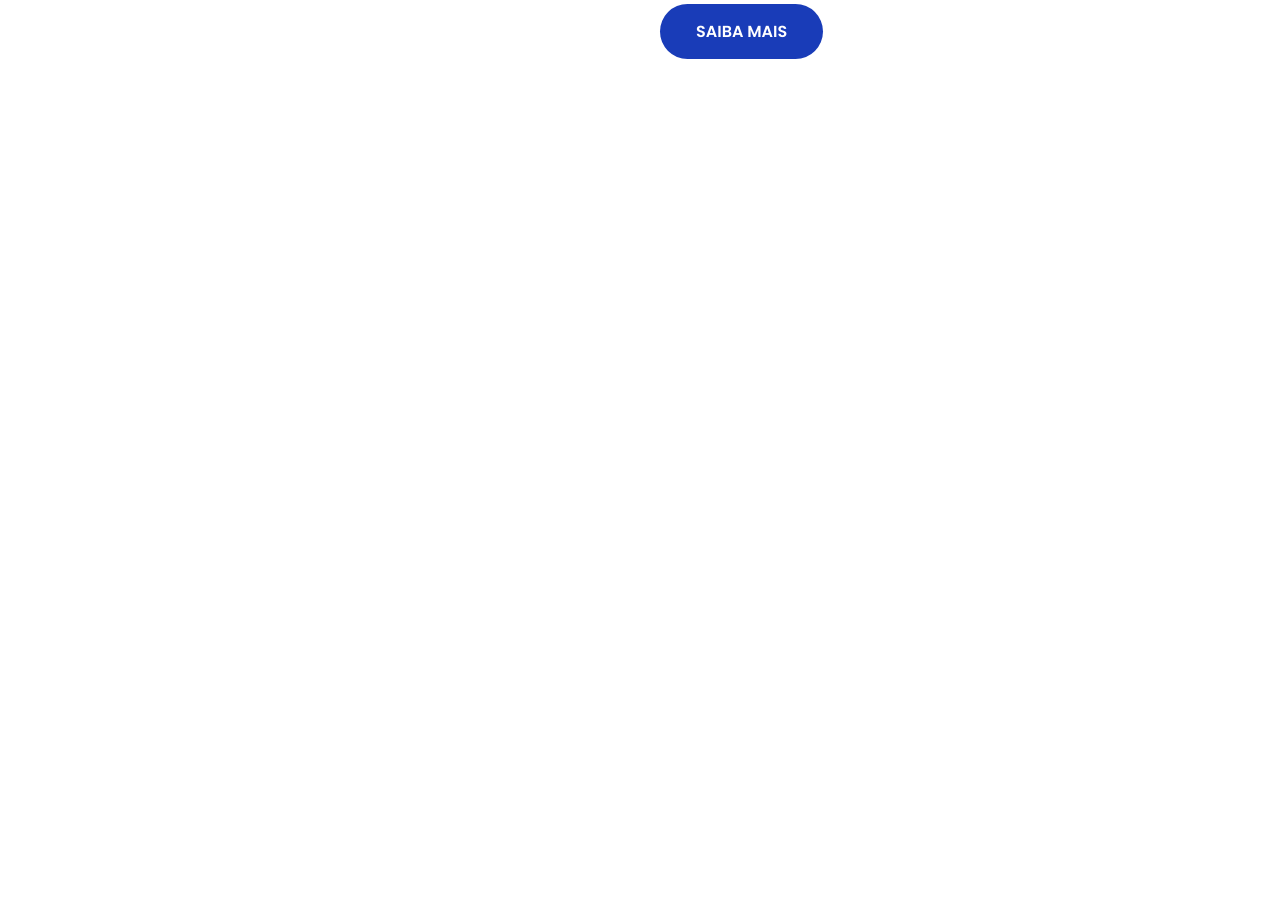
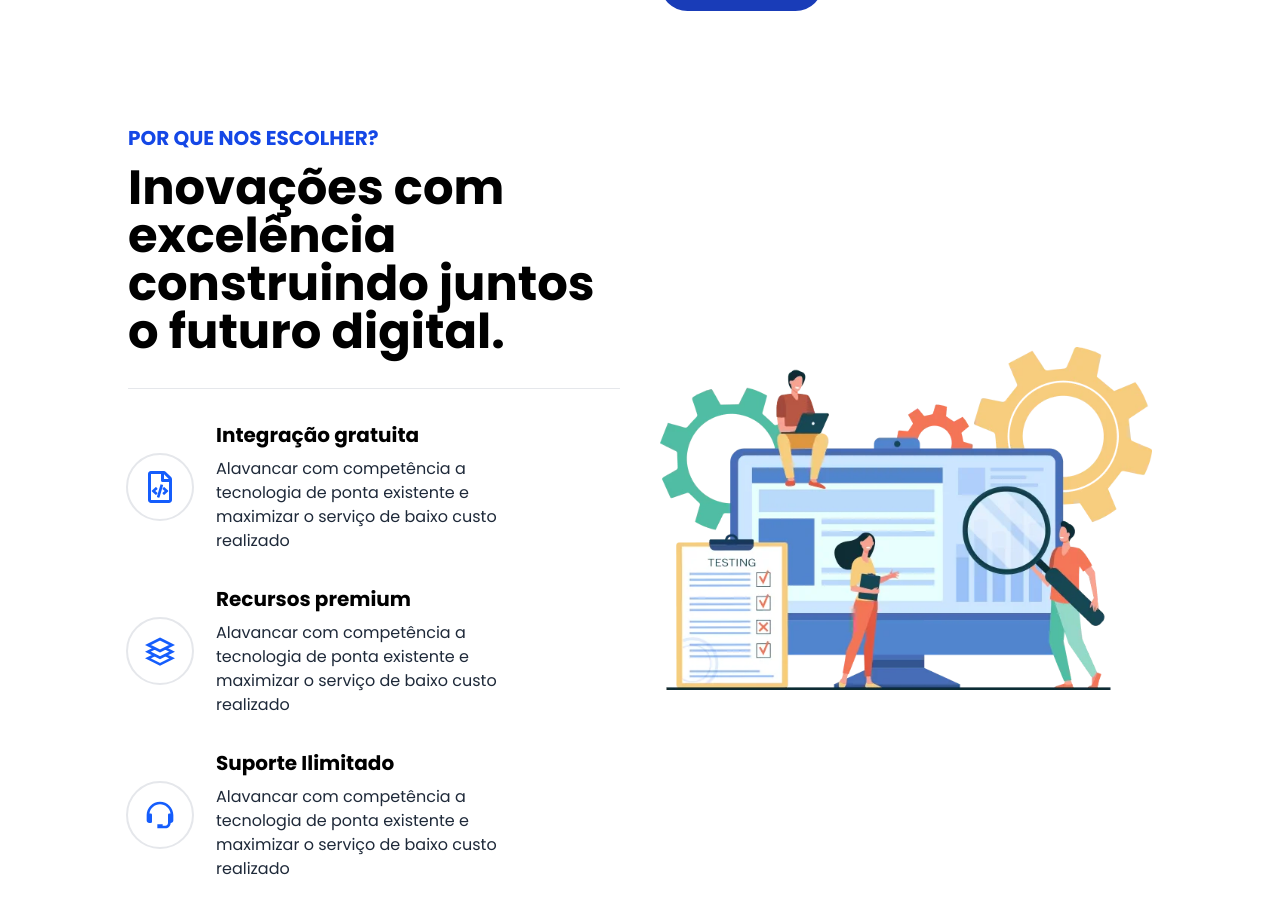
Before and after one commit to WedsonTavares/cloudence, a Next.js app: page / in a window 1280 px wide. Shown: the part 2300-3214 px from the top of the page. Before the commit the page ends 2408 px from the top, so only its background shows below. Built offline with nearby package versions, Linux system fonts and the light colour scheme.

Commit message:
whuchoose

```diff
--- a/components/Home/About/About.tsx
+++ b/components/Home/About/About.tsx
@@ -14,7 +14,7 @@ const About = () => {
                     <p className='text-sm sm:text-base md:text-xl font-bold text-blue-700 dark:text-pink-500 uppercase'>
                         Sobre nós
                     </p>
-                    <h1 className='text-2xl md:text-3xl lg:text-5xl mt-3 font-bold leading-[1.8rem] md:leading-[3rem]'>
+                    <h1 className='text-2xl md:text-3xl lg:text-4l mt-3 font-bold leading-[1.8rem] md:leading-[3rem]'>
                         Inovação e Excelência Construindo Juntos o Futuro Digital
                     </h1>
                     <p className='mt-3 text-gray-700 dark:text-gray-300'>
--- a/components/Home/Home.tsx
+++ b/components/Home/Home.tsx
@@ -2,6 +2,7 @@ import React from 'react'
 import Hero from './Hero/Hero'
 import Services from './Services/Services'
 import About from './About/About'
+import WhyChoose from './WhyChoose/WhyChoose'
 
 function Home() {
   return (
@@ -9,7 +10,7 @@ function Home() {
       <Hero />
       <Services />
       <About />
-      {/* <Portfolio /> */}
+      <WhyChoose />
       {/* <Testimonials /> */}
       {/* <Contact /> */}
     </div>
--- /dev/null
+++ b/components/Home/WhyChoose/WhyChoose.tsx
@@ -0,0 +1,74 @@
+import Image from 'next/image'
+import React from 'react'
+import { BiSupport } from 'react-icons/bi'
+import { FaRegFileCode } from 'react-icons/fa'
+import { GrResources } from 'react-icons/gr'
+
+const WhyChoose = () => {
+    return (
+        <div className='pt-16 pb-16'>
+            <div className='w-[80%] mx-auto grid grid-cols-1 lg:grid-cols-2 gap-10 items-center'>
+                {/* text content */}
+                <div>
+                    {/* subheading */}
+                    <p className='text-sm uppercase sm:text-base md:text-xl font-bold text-blue-700 dark:text-pink-500'>
+                        Por que nos escolher?
+                    </p>
+                    {/* leading */}
+                    <h1 className='text-xl md:text-3xl lg:text-5xl mt-3 font-bold leading-[1.8rem]
+                        md:leading-[3rem]'>
+                        Inovações com excelência construindo juntos o futuro digital.
+                    </h1>
+                    {/* line */}
+                    <div className='mt-8 mb-8 w-full h-[1px] bg-gray-200 dark:bg-gray-700'></div>
+                    {/* list type feature*/}
+                    {/* 1st item */}
+                    <div className='sm:flex space-y-3 sm:space-y-0 items-center gap-6 mt-8 mb-8'>
+                        <div className='flex items-center w-16 h-16 outline-2 outline-gray-200 dark:outline-gray-700
+                        rounded-full flex-col justify-center'>
+                            <FaRegFileCode className='w-8 h-8 text-blue-600' />
+                        </div>
+                        <div className='flex-1'>
+                            <h1 className='text-xl font-bold'>Integração gratuita</h1>
+                            <p className='text-gray-800 dark:text-gray-300 mt-2 w-[70%]'>
+                                Alavancar com competência a tecnologia de ponta existente e maximizar o serviço de baixo custo realizado
+                            </p>
+                        </div>
+                    </div>
+                    {/* 2nd item */}
+                    <div className='sm:flex space-y-3 sm:space-y-0 items-center gap-6 mt-8 mb-8'>
+                        <div className='flex items-center w-16 h-16 outline-2 outline-gray-200 dark:outline-gray-700
+                        rounded-full flex-col justify-center'>
+                            <GrResources className='w-8 h-8 text-blue-600' />
+                        </div>
+                        <div className='flex-1'>
+                            <h1 className='text-xl font-bold'>Recursos premium</h1>
+                            <p className='text-gray-800 dark:text-gray-300 mt-2 w-[70%]'>
+                                Alavancar com competência a tecnologia de ponta existente e maximizar o serviço de baixo custo realizado
+                            </p>
+                        </div>
+                    </div>
+                    {/* 3rd item */}
+                    <div className='sm:flex space-y-3 sm:space-y-0 items-center gap-6 mt-8 mb-8'>
+                        <div className='flex items-center w-16 h-16 outline-2 outline-gray-200 dark:outline-gray-700
+                        rounded-full flex-col justify-center'>
+                            <BiSupport className='w-8 h-8 text-blue-600' />
+                        </div>
+                        <div className='flex-1'>
+                            <h1 className='text-xl font-bold'>Suporte Ilimitado</h1>
+                            <p className='text-gray-800 dark:text-gray-300 mt-2 w-[70%]'>
+                                Alavancar com competência a tecnologia de ponta existente e maximizar o serviço de baixo custo realizado
+                            </p>
+                        </div>
+                    </div>
+                </div>
+                {/* image content */}
+                <div>
+                    <Image src="/images/wc.png" alt="whychoose" width={800} height={800}/>
+                </div>
+            </div>
+        </div>
+    )
+}
+
+export default WhyChoose
```
Also changed, not shown: info.txt (deleted).
